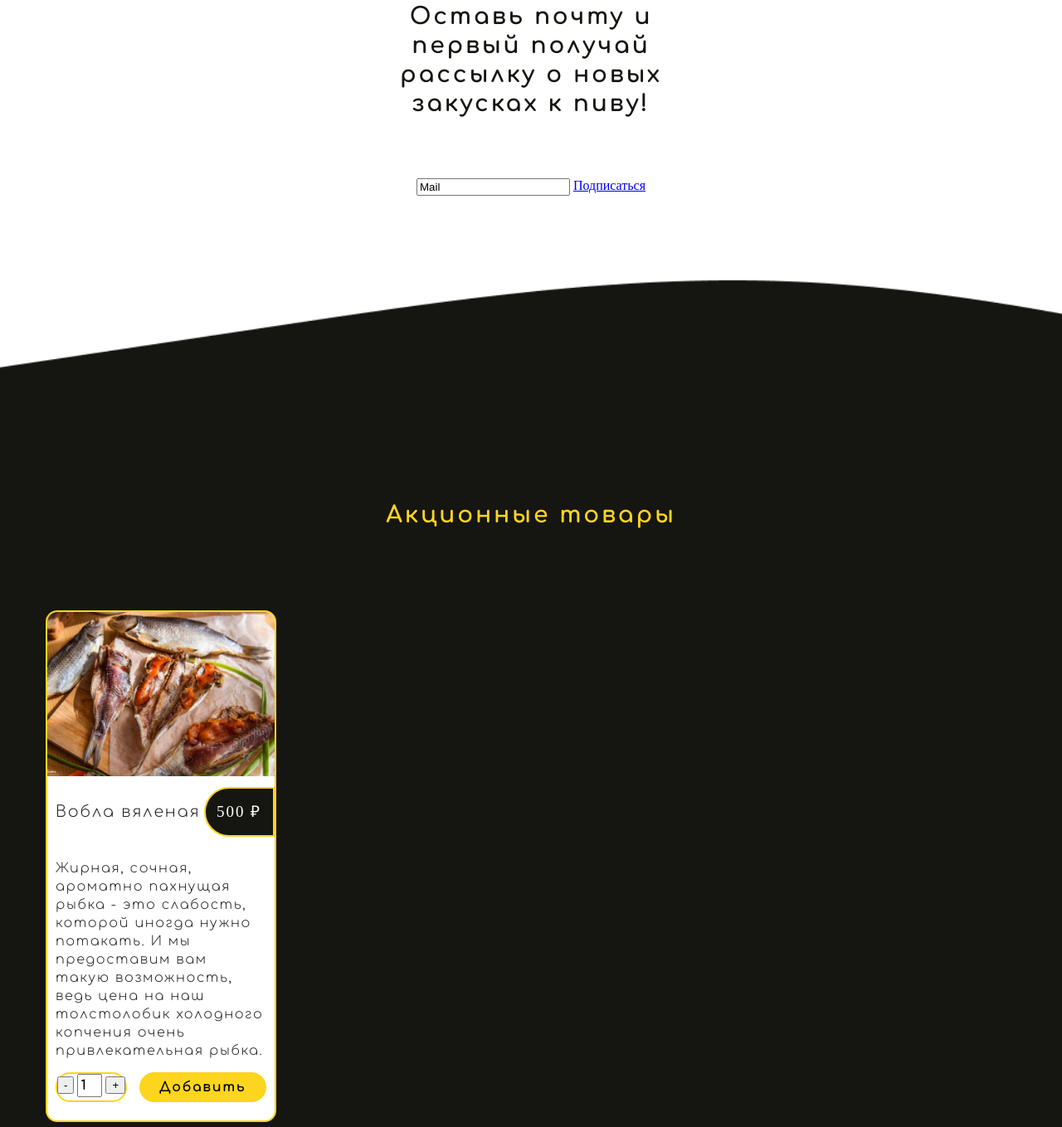
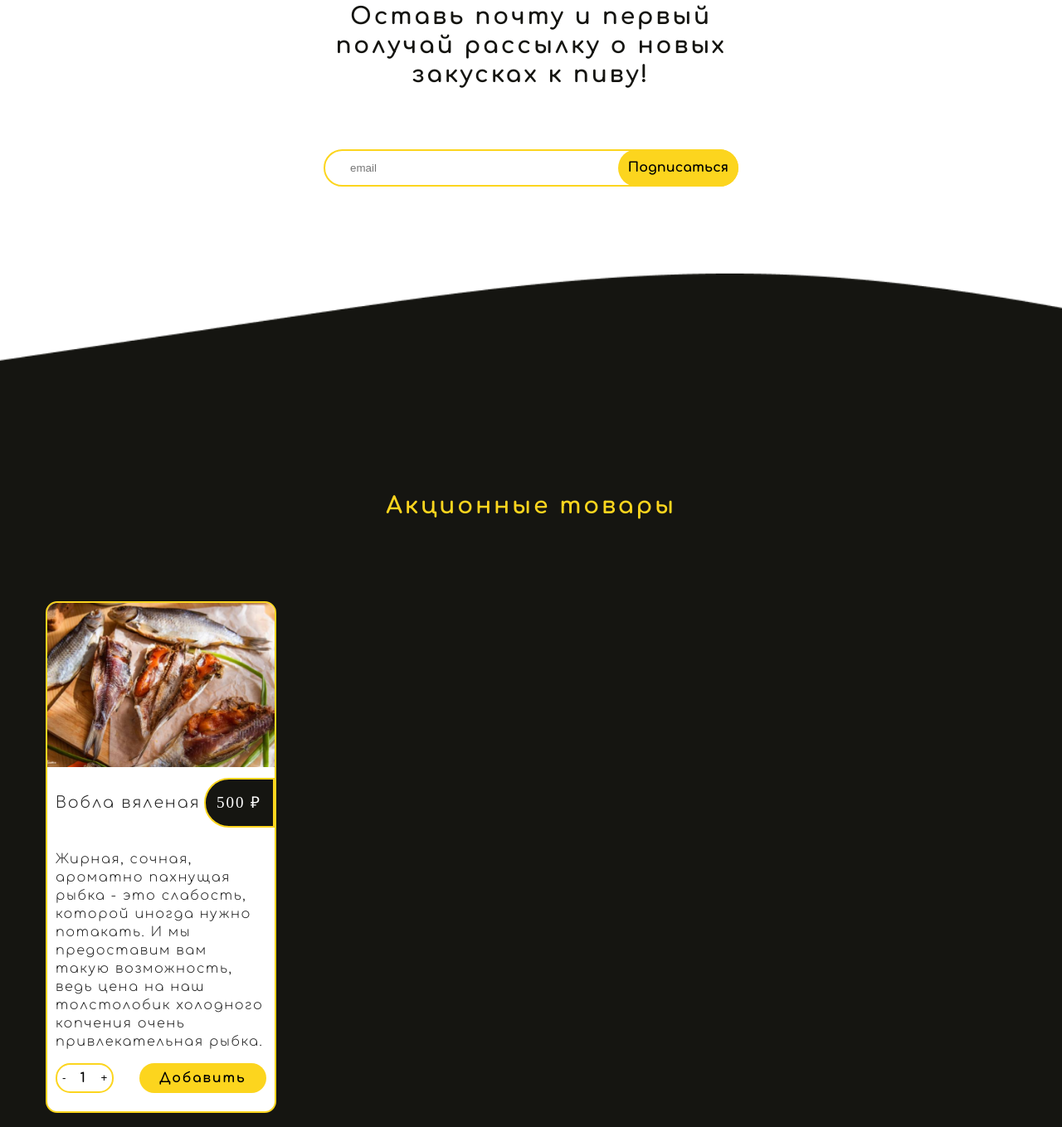
Before and after one commit to bango3222/Ban, a website: page #src/index.html in a window 1280 px wide. Shown: the part 2801-4160 px from the top of the page at 83% size. Drawn offline with nearby package versions, Linux system fonts and the light colour scheme; files that its build step writes are made by us from their sources; a web font is replaced by a local one.

Commit message:
инпут на карточке рыбы

```diff
--- a/#src/index.html
+++ b/#src/index.html
@@ -45,7 +45,7 @@
                       <div class="tovar__btn">
                         <div class="btn__quantity">
                           <input type="button" value="-" class="quantity__btnmin">
-                          <input type="number" step="1" min="1" max="10" name="quantity" value="1" title="Qty" class="quantity__pole">
+                          <input type="number" step="1" min="1" max="10" readonly="readonly" name="quantity" value="1" title="Qty" class="quantity__pole">
                           <input type="button" value="+" class="quantity__btnplas">
                         </div>
                         <a href="#" class="btn__knopka">Добавить</a>
@@ -88,7 +88,7 @@
                       <p class="text__title">Оставь почту и первый получай рассылку о новых закусках к пиву! </p>
                     </div>
                     <div class="pohta__input">
-                      <input type="text" name="mail"  value="Mail" class="input__mail">
+                      <input type="text" name="mail"  placeholder="email" class="input__mail">
                       <a href="#" class="input__btn">Подписаться</a>
                     </div>
                   </div>
@@ -175,6 +175,6 @@
 
   <script src="https://ajax.googleapis.com/ajax/libs/jquery/3.4.1/jquery.min.js"></script>
   <script src="js/slick.min.js"></script>
-  <!-- <script src="js/main.js"></script> -->
+   <script src="js/main.js"></script>
 </body>
 </html>
--- a/#src/js/main.js
+++ b/#src/js/main.js
@@ -1,3 +1,26 @@
 $(function(){
+    let counter = $('.btn__quantity');
 
+
+    counter.each(function () {
+        let input = $(this).find(".quantity__pole")
+        let minBtn = $(this).find(".quantity__btnmin")
+        let plusBtn = $(this).find(".quantity__btnplas")
+
+        plusBtn.click(function () {
+            input.val(Number(input.val()) + 1)
+        });
+        minBtn.click(function () {
+            if(Number(input.val()) > 1 ) {
+                input.val(Number(input.val()) - 1)
+            }
+        })
+
+        function resizeInput() {
+
+        }
+
+
+
+    })
 });
--- a/#src/scss/style.scss
+++ b/#src/scss/style.scss
@@ -371,11 +371,33 @@ body{
 
 		&__quantity {
             background: #FFFFFF;
-            /* New Color */
-
             border: 2px solid #FCD51E;
             box-sizing: border-box;
             border-radius: 17.5px;
+            display: flex;
+            align-items: center;
+
+
+
+            input::-webkit-outer-spin-button,
+            input::-webkit-inner-spin-button {
+              -webkit-appearance: none;
+              margin: 0;
+            }
+            input[type=number] {
+              -moz-appearance: textfield;
+            }
+
+            input{
+                background: none;
+                border: none;
+                cursor: pointer;
+                text-align: center;
+
+                &:focus{
+                  outline: none;
+                }
+            }
 		}
 
 		&__knopka {
@@ -422,15 +444,16 @@ body{
 .pohta {
     background: url("../img/Group 67.png");
     width: 100%;
-    padding: 189px 430px 296px 430px;
+    padding: 189px 0 296px 0;
     background-repeat: no-repeat;
     background-size: cover;
     background-position: center;
     display: flex;
     justify-content: center;
+    align-items: center;
     flex-direction: column;
     margin-bottom: 72px;
-    text-align: center;
+
     &__text {
         margin-top: 40px;
         display: flex;
@@ -438,16 +461,38 @@ body{
     }
 
     &__input {
-        text-align: center;
+      position: relative;
+      width: 100%;
+      max-width: 500px;
+      .input__mail{
+        width: 100%;
+        border: 2px solid #FCD51E;
+        box-sizing: border-box;
+        border-radius: 22.5px; ;
+        padding: 12px 120px 12px 30px;
+        height: 45px;
+      }
+      .input__btn{
+        position: absolute;
+        right: 0;
+        top: 0;
+        padding: 12px;
+        font-family: Comfortaa;
+        font-style: normal;
+        font-weight: bold;
+        font-size: 16px;
+        color: #000000;
+        background: #FCD51E ;
+        border-radius: 22.5px; ;
+        height: 45px;
+        text-decoration: none;
+        display: flex;
+        align-items: center;
+
+      }
     }
 }
-.input {
-    &__mail{
 
-    }
-    &__btn {
-    }
-}
 .text{
     &__title{
         width: 570px;
@@ -479,8 +524,9 @@ body{
     }
 
     &__dostavka {
-        text-align: center;
+        display: flex;
         align-items: center;
+        justify-content: center;
         margin-bottom: 49px;
     }
 
--- a/gulpfile.js
+++ b/gulpfile.js
@@ -13,7 +13,7 @@ let path = {
   src: {
     html: [source_folder + "/*.html", "!"+ source_folder + "/_*.html"],
     css: source_folder + "/scss/*.{scss,css}",
-    js: source_folder + "/js/script.js",
+    js: source_folder + "/js/*.js",
     img: source_folder + "/img/**/*.{png,jpg,svg,gif,ico,webp}",
     fonts: source_folder + "/fonts/*.ttf"
   },
```
Also changed, not shown: dist/css/style.css, dist/css/style.min.css, dist/index.html.
